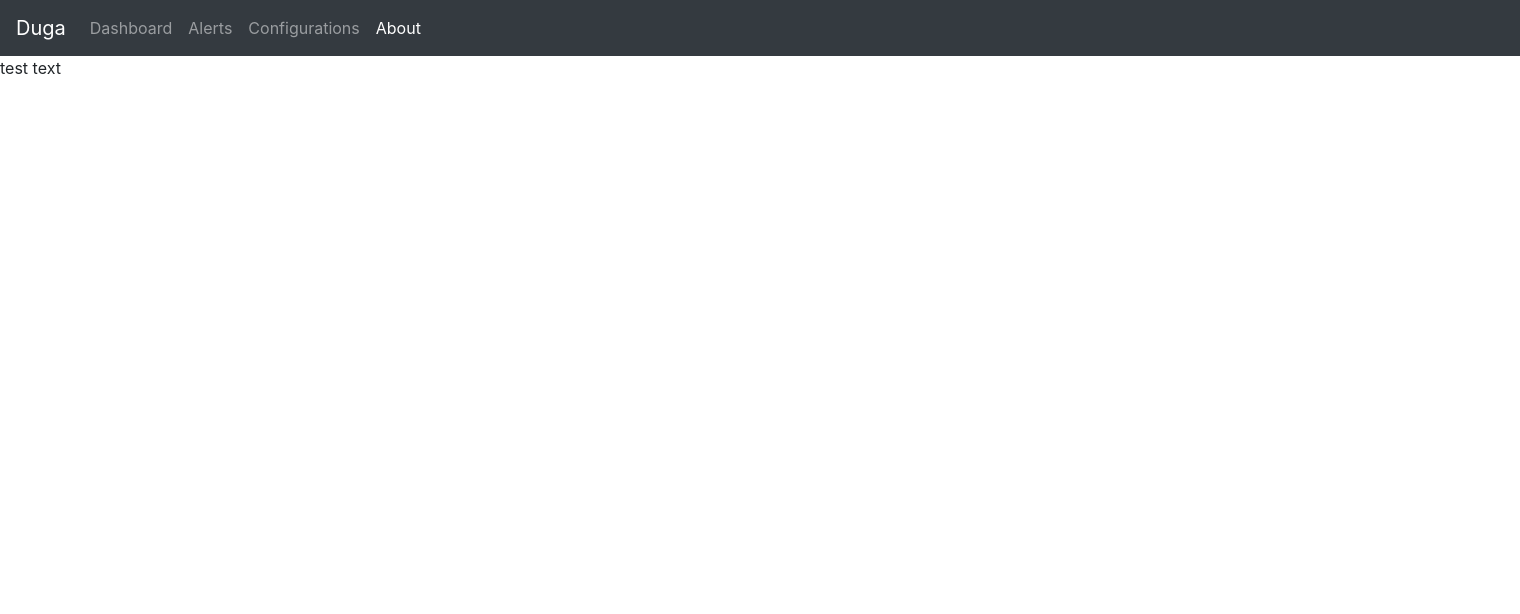
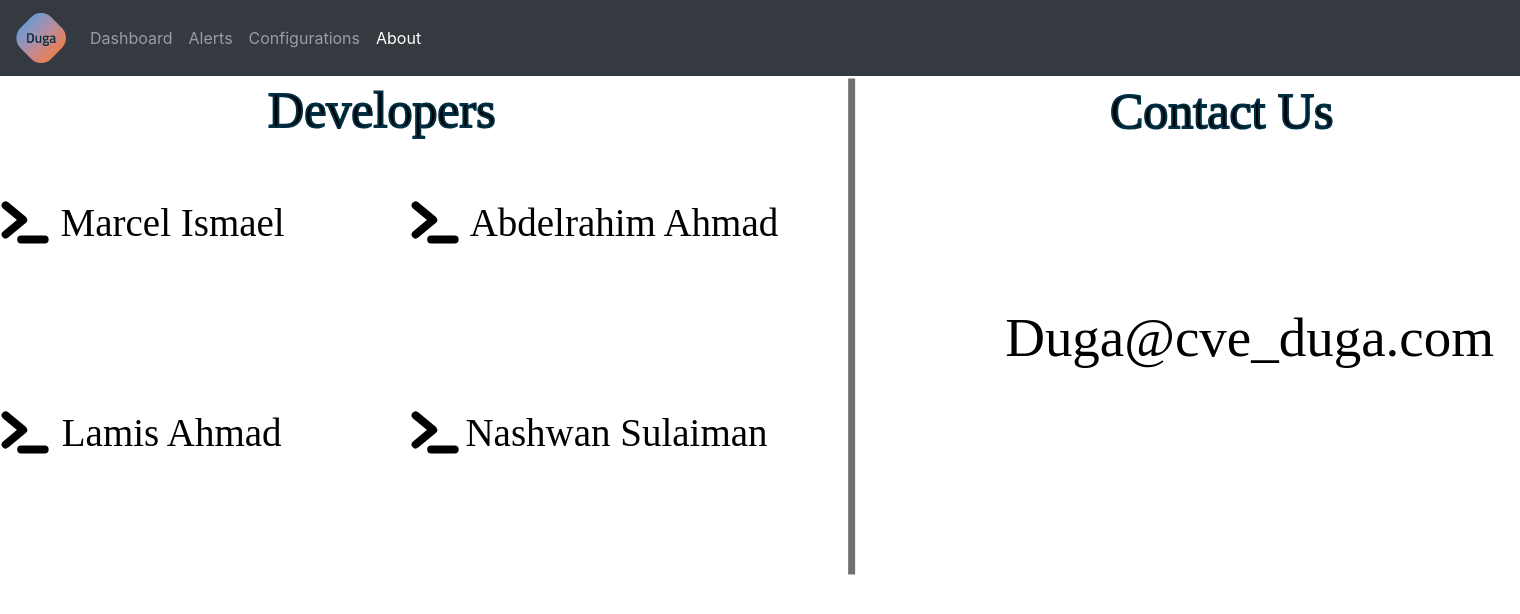
Before and after one commit to marcelismael1/duga, a Flask app: page /about in a window 1520 px wide. Shown: the top 614 px of the page. Run offline with Flask 2, Linux system fonts and the light colour scheme; some libraries are stand-ins or nearby versions.

Commit message:
frontend - added default endpoint and updated about page

```diff
--- a/web/app.py
+++ b/web/app.py
@@ -2,25 +2,35 @@ from flask import Flask, render_template, url_for, redirect
 
 app = Flask(__name__)
 
+# Main route
 @app.route('/')
 def main():
     return render_template("dashboard.html")
 
+# dashboards endpoint
 @app.route('/dashboard')
 def dashboard():
     return render_template("dashboard.html")
 
+# alerts endpoint
 @app.route('/alerts')
 def alerts():
     return render_template("alerts.html")
 
+# Config endpoint
 @app.route('/configurations')
 def configurations():
     return render_template("configurations.html")
 
+# about endpoint
 @app.route('/about')
 def about():
     return render_template("about.html")
 
+# default route
+@app.route('/<name>')
+def default_route(name):
+    return redirect(url_for('main'))
+
 if __name__ == "__main__":
     app.run(debug=True)
--- a/web/templates/about.html
+++ b/web/templates/about.html
@@ -6,5 +6,43 @@
 {% endblock title %}
 
 {% block content %}
-<p> test text</p>
+ <section>
+        <svg xmlns="http://www.w3.org/2000/svg" width="1503.147" height="498.5" viewBox="0 0 1503.147 498.5">
+        <g id="Group_398" data-name="Group 398" transform="translate(-108.853 -160)">
+            <g id="Group_394" data-name="Group 394" transform="translate(-60)">
+            <g id="terminal" transform="translate(170.486 284.388)">
+                <path id="Path_450" data-name="Path 450" d="M4,34.128,21.56,19.564,4,5" fill="none" stroke="#000" stroke-linecap="round" stroke-linejoin="round" stroke-width="8"/>
+                <line id="Line_34" data-name="Line 34" x2="23.461" transform="translate(19.539 38.997)" fill="none" stroke="#000" stroke-linecap="round" stroke-linejoin="round" stroke-width="8"/>
+            </g>
+            <text id="Marcel_Ismael" data-name="Marcel Ismael" transform="translate(341 320)" font-size="39" font-family="SourceSansPro-Regular, Source Sans Pro"><tspan x="-111.54" y="0">Marcel Ismael</tspan></text>
+            </g>
+            <text id="Developers" transform="translate(494 211)" stroke="#013044" stroke-width="2" font-size="50" font-family="SourceSansPro-Regular, Source Sans Pro"><tspan x="-117.125" y="0">Developers</tspan></text>
+            <text id="Contact_Us" data-name="Contact Us" transform="translate(1332 211.5)" stroke="#013044" stroke-width="2" font-size="50" font-family="SourceSansPro-Regular, Source Sans Pro"><tspan x="-113.125" y="0">Contact Us</tspan></text>
+            <line id="Line_35" data-name="Line 35" y2="496" transform="translate(960.5 162.5)" fill="none" stroke="#707070" stroke-width="7"/>
+            <g id="Group_395" data-name="Group 395" transform="translate(-60 210)">
+            <g id="terminal-2" data-name="terminal" transform="translate(170.486 284.388)">
+                <path id="Path_450-2" data-name="Path 450" d="M4,34.128,21.56,19.564,4,5" fill="none" stroke="#000" stroke-linecap="round" stroke-linejoin="round" stroke-width="8"/>
+                <line id="Line_34-2" data-name="Line 34" x2="23.461" transform="translate(19.539 38.997)" fill="none" stroke="#000" stroke-linecap="round" stroke-linejoin="round" stroke-width="8"/>
+            </g>
+            <text id="Lamis_Ahmad" data-name="Lamis Ahmad" transform="translate(341 320)" font-size="39" font-family="SourceSansPro-Regular, Source Sans Pro"><tspan x="-110.37" y="0">Lamis Ahmad</tspan></text>
+            </g>
+            <g id="Group_396" data-name="Group 396" transform="translate(350)">
+            <g id="terminal-3" data-name="terminal" transform="translate(170.486 284.388)">
+                <path id="Path_450-3" data-name="Path 450" d="M4,34.128,21.56,19.564,4,5" fill="none" stroke="#000" stroke-linecap="round" stroke-linejoin="round" stroke-width="8"/>
+                <line id="Line_34-3" data-name="Line 34" x2="23.461" transform="translate(19.539 38.997)" fill="none" stroke="#000" stroke-linecap="round" stroke-linejoin="round" stroke-width="8"/>
+            </g>
+            <text id="Abdelrahim_Ahmad" data-name="Abdelrahim Ahmad" transform="translate(385 320)" font-size="39" font-family="SourceSansPro-Regular, Source Sans Pro"><tspan x="-156.488" y="0">Abdelrahim Ahmad</tspan></text>
+            </g>
+            <g id="Group_397" data-name="Group 397" transform="translate(350 210)">
+            <g id="terminal-4" data-name="terminal" transform="translate(170.486 284.388)">
+                <path id="Path_450-4" data-name="Path 450" d="M4,34.128,21.56,19.564,4,5" fill="none" stroke="#000" stroke-linecap="round" stroke-linejoin="round" stroke-width="8"/>
+                <line id="Line_34-4" data-name="Line 34" x2="23.461" transform="translate(19.539 38.997)" fill="none" stroke="#000" stroke-linecap="round" stroke-linejoin="round" stroke-width="8"/>
+            </g>
+            <text id="Nashwan_Sulaiman" data-name="Nashwan Sulaiman" transform="translate(381 320)" font-size="39" font-family="SourceSansPro-Regular, Source Sans Pro"><tspan x="-156.702" y="0">Nashwan Sulaiman</tspan></text>
+            </g>
+            <text id="Duga_cve_duga.com" data-name="Duga@cve_duga.com" transform="translate(1363 440)" font-size="55" font-family="SourceSansPro-Regular, Source Sans Pro"><tspan x="-248.985" y="0">Duga@cve_duga.com</tspan></text>
+        </g>
+        </svg>
+
+</section>
 {% endblock content %}
--- a/web/templates/base.html
+++ b/web/templates/base.html
@@ -9,7 +9,9 @@
 
   <body>
     <nav class="navbar navbar-expand-lg navbar-dark bg-dark">
-      <a class="navbar-brand" href="{{ url_for('main') }}">Duga</a>
+      <a class="navbar-brand" href="{{ url_for('main') }}">
+        <img src="{{ url_for('static',filename='img/duga_logo.png') }}" width="50px" height="50px" class="align-center" alt="">
+      </a>
       <button class="navbar-toggler" type="button" data-toggle="collapse" data-target="#navbarNav" aria-controls="navbarNav" aria-expanded="false" aria-label="Toggle navigation">
         <span class="navbar-toggler-icon"></span>
       </button>
```
